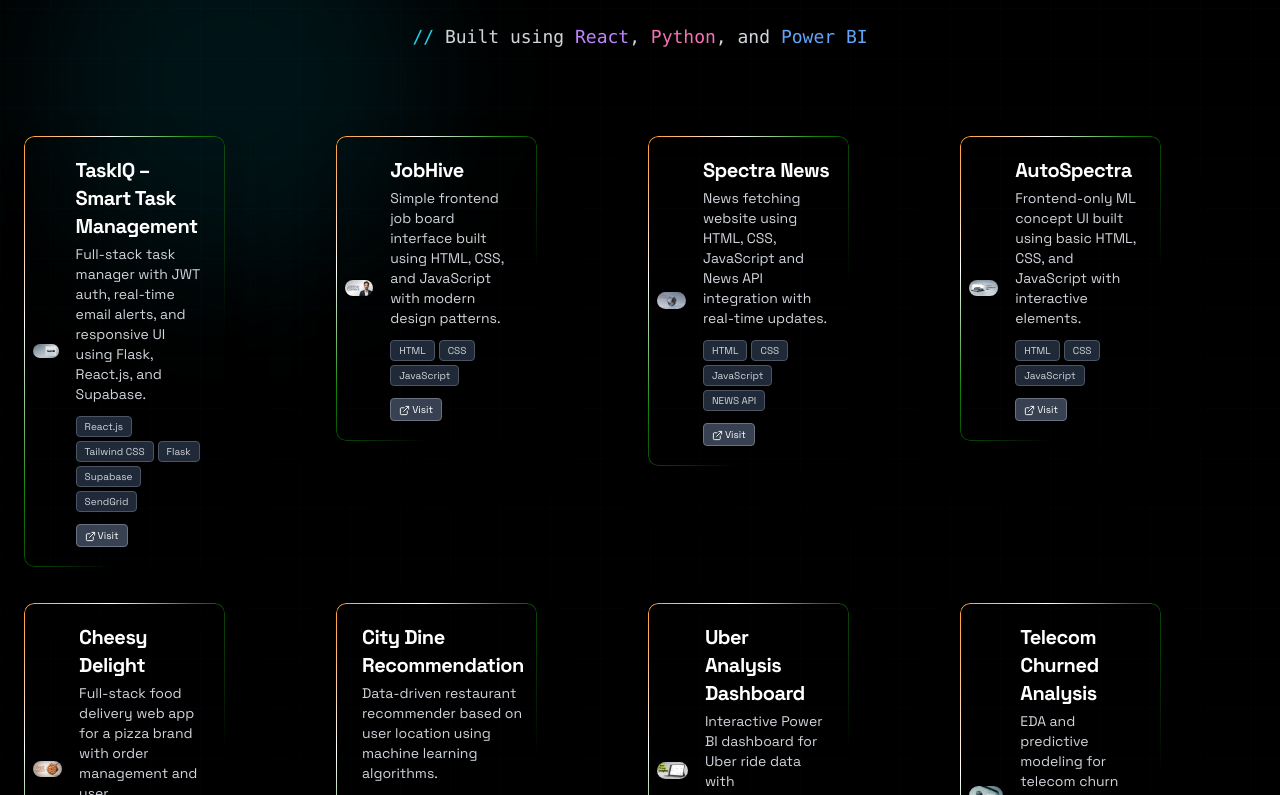
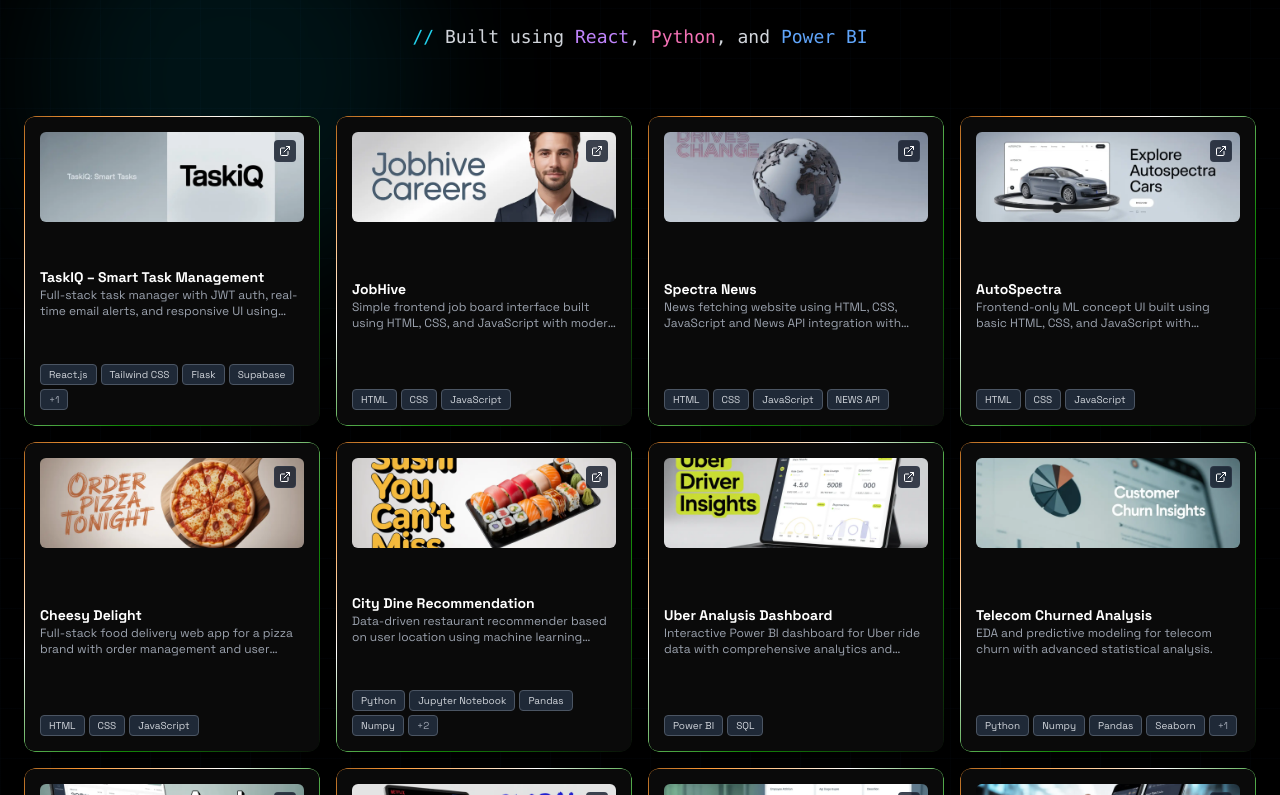
Before and after one commit to 404StudioDev/portfolio, a React (Vite) app: page / in a window 1280 px wide. Shown: the part 1825-2620 px from the top of the page. Built offline with nearby package versions, Linux system fonts and the light colour scheme.

Commit message:
Updated ProjectCard.tsx

```diff
--- a/src/components/ProjectCard.tsx
+++ b/src/components/ProjectCard.tsx
@@ -1,13 +1,16 @@
-import { ExternalLink } from "lucide-react";
-import { motion } from "framer-motion";
+'use client'
+
+import { ExternalLink } from 'lucide-react'
+import { motion } from 'framer-motion'
 
 interface ProjectCardProps {
-  title: string;
-  description: string;
-  href: string;
-  tech: string[];
-  image: string;
-  index: number;
+  title: string
+  description: string
+  href: string
+  tech: string[]
+  image: string
+  index: number
+  isDark: boolean
 }
 
 export default function ProjectCard({
@@ -17,6 +20,7 @@ export default function ProjectCard({
   tech,
   image,
   index,
+  isDark,
 }: ProjectCardProps) {
   return (
     <motion.div
@@ -28,8 +32,9 @@ export default function ProjectCard({
         ease: [0.4, 0, 0.2, 1],
       }}
       viewport={{ once: true }}
-      className="group relative w-[68%] h-fit max-lg:w-[45%] max-sm:w-full flex justify-center max-lg:justify-start cursor-pointer mt-5 rounded-lg dark:shadow-2xl"
+      className="group relative w-full h-[310px] rounded-xl bg-transparent flex overflow-hidden"
     >
+      {/* Shine Border */}
       <div
         style={{
           "--border-width": "1px",
@@ -38,62 +43,68 @@ export default function ProjectCard({
           "--mask-linear-gradient":
             "linear-gradient(#fff 0 0) content-box, linear-gradient(#fff 0 0)",
           "--background-radial-gradient":
-            "radial-gradient(transparent,transparent,#FF9933,#FFFFFF,#138808,transparent,transparent)",
+            "radial-gradient(transparent,transparent,#FF9933,#FFFFFF,#138808,transparent)",
         } as React.CSSProperties}
-        className="relative z-10 w-full h-full before:absolute before:inset-0 before:rounded-[--border-radius] before:p-[--border-width] before:will-change-[background-position] before:content-[''] before:![-webkit-mask-composite:xor] before:![mask-composite:exclude] before:[background-image:--background-radial-gradient] before:[background-size:300%_300%] before:[mask:--mask-linear-gradient] motion-safe:before:animate-shine bg-transparent flex items-center max-lg:flex-col max-lg:items-start pl-2 pr-5 py-5 md:shadow-xl space-x-4"
+        className="before:absolute before:inset-0 before:rounded-[--border-radius] before:p-[--border-width] before:content-[''] before:![-webkit-mask-composite:xor] before:![mask-composite:exclude] before:[background-image:--background-radial-gradient] before:[background-size:300%_300%] before:[mask:--mask-linear-gradient] motion-safe:before:animate-shine w-full h-full z-10"
       >
+        <div className="h-full w-full rounded-xl bg-white dark:bg-[#0a0a0a] p-4 flex flex-col justify-between shadow-md dark:shadow-lg text-black dark:text-white">
           {/* Image */}
-        <div className="w-[5vw] max-[1285px]:w-[13vw]">
-          <a href={href} target="_blank" rel="noopener noreferrer">
+          <div className="h-[90px] relative overflow-hidden rounded-md">
             <img
               src={image}
-              alt="project"
-              width={55}
-              height={55}
-              className="rounded-full border border-black max-lg:h-10 max-lg:w-10"
+              alt={title}
+              className="w-full h-full object-cover object-center"
             />
-          </a>
+            <div className="absolute top-2 right-2 z-10 p-1 rounded bg-gray-900/80 border border-gray-700/50">
+              <ExternalLink className="w-3 h-3 text-white" />
+            </div>
           </div>
 
-        {/* Text */}
-        <div>
-          <div className="max-lg:mt-3">
-            <a href={href} target="_blank" rel="noopener noreferrer">
-              <h1 className="text-xl max-lg:text-lg text-black dark:text-white font-bold tracking-tight">
-                {title}
-              </h1>
-            </a>
-            <p className="mt-1 text-sm text-gray-700 dark:text-gray-300">
+          {/* Content */}
+          <div className="mt-2">
+            <h3 className="text-sm font-bold truncate">{title}</h3>
+            <p className="text-xs text-gray-500 dark:text-gray-400 line-clamp-2">
               {description}
             </p>
           </div>
 
-          {/* Tech */}
-          <div className="flex gap-1 mt-3 flex-wrap">
-            {tech.map((t, i) => (
+          {/* Tech stack */}
+          <div className="flex gap-1 mt-2 flex-wrap">
+            {tech.slice(0, 4).map((item, i) => (
               <span
                 key={i}
                 className="text-[10px] px-2 py-[2px] rounded border text-gray-800 dark:text-gray-300 bg-gray-100 dark:bg-gray-800 border-gray-300 dark:border-gray-600"
               >
-                {t}
+                {item}
               </span>
             ))}
+            {tech.length > 4 && (
+              <span className="text-[10px] px-2 py-[2px] rounded border text-gray-400 bg-gray-100 dark:bg-gray-800 border-gray-300 dark:border-gray-600">
+                +{tech.length - 4}
+              </span>
+            )}
           </div>
 
-          {/* Link */}
-          <div className="mt-3 flex gap-2">
+          {/* Clickable overlay */}
           <a
             href={href}
             target="_blank"
             rel="noopener noreferrer"
-              className="text-[10px] py-[3px] px-2 bg-gray-100 dark:bg-gray-700 border border-gray-300 dark:border-gray-500 rounded hover:bg-black dark:hover:bg-white hover:text-white dark:hover:text-black transition"
-            >
-              <ExternalLink className="inline-block w-[11px] h-[11px] mr-[2px]" />
-              Visit
-            </a>
+            aria-label={`Open ${title}`}
+            className="absolute inset-0 z-30"
+          ></a>
         </div>
       </div>
-      </div>
+
+      {/* Hover glow */}
+      <div
+        className="pointer-events-none absolute -inset-px rounded-xl opacity-0 transition-opacity duration-300 group-hover:opacity-80"
+        style={{
+          background: `radial-gradient(200px at -200px -200px, ${
+            isDark ? "rgb(38,38,38)" : "rgba(0,0,0,0.04)"
+          }, transparent 100%)`,
+        }}
+      />
     </motion.div>
-  );
+  )
 }
```
Lines whose indentation alone changed are shown as unchanged.
